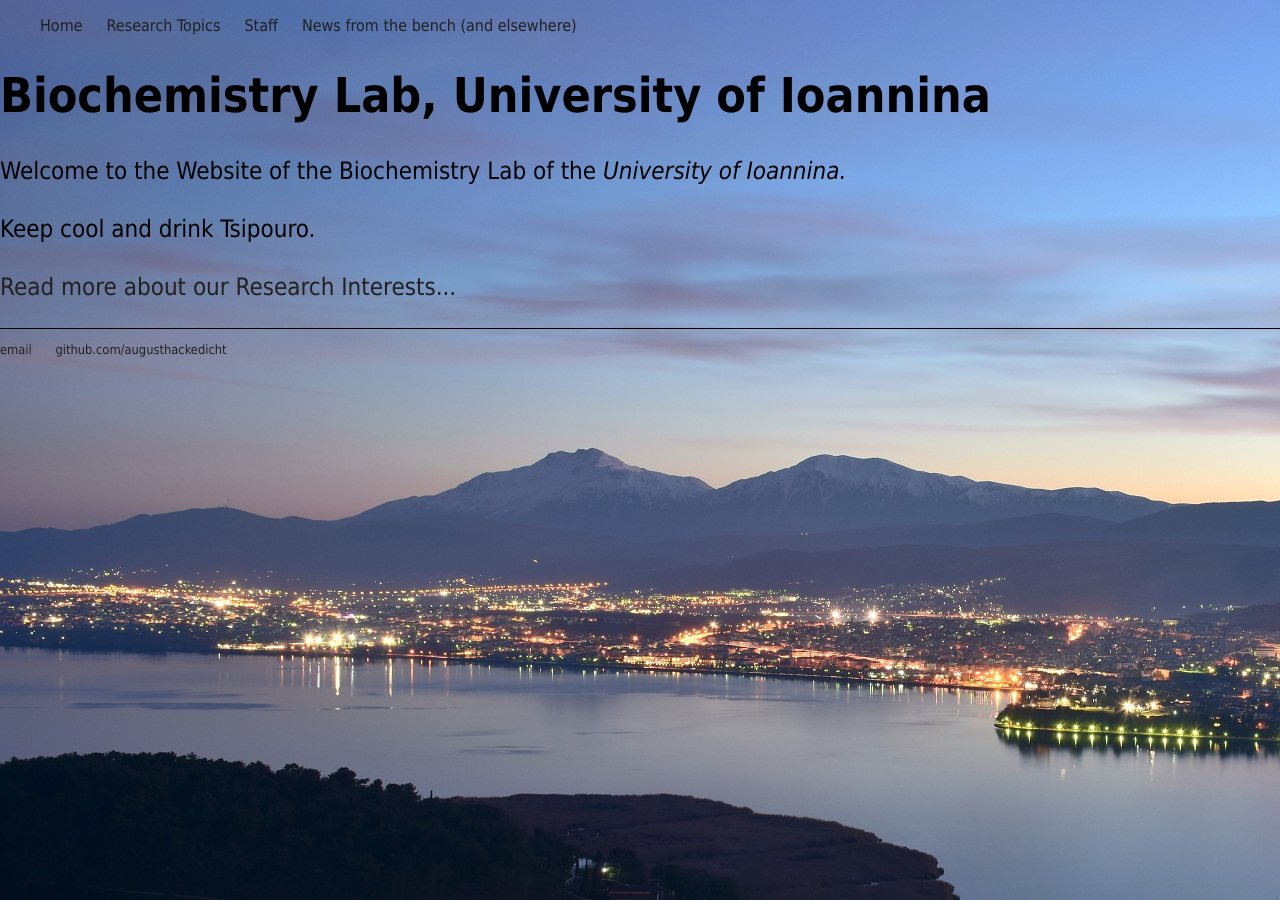
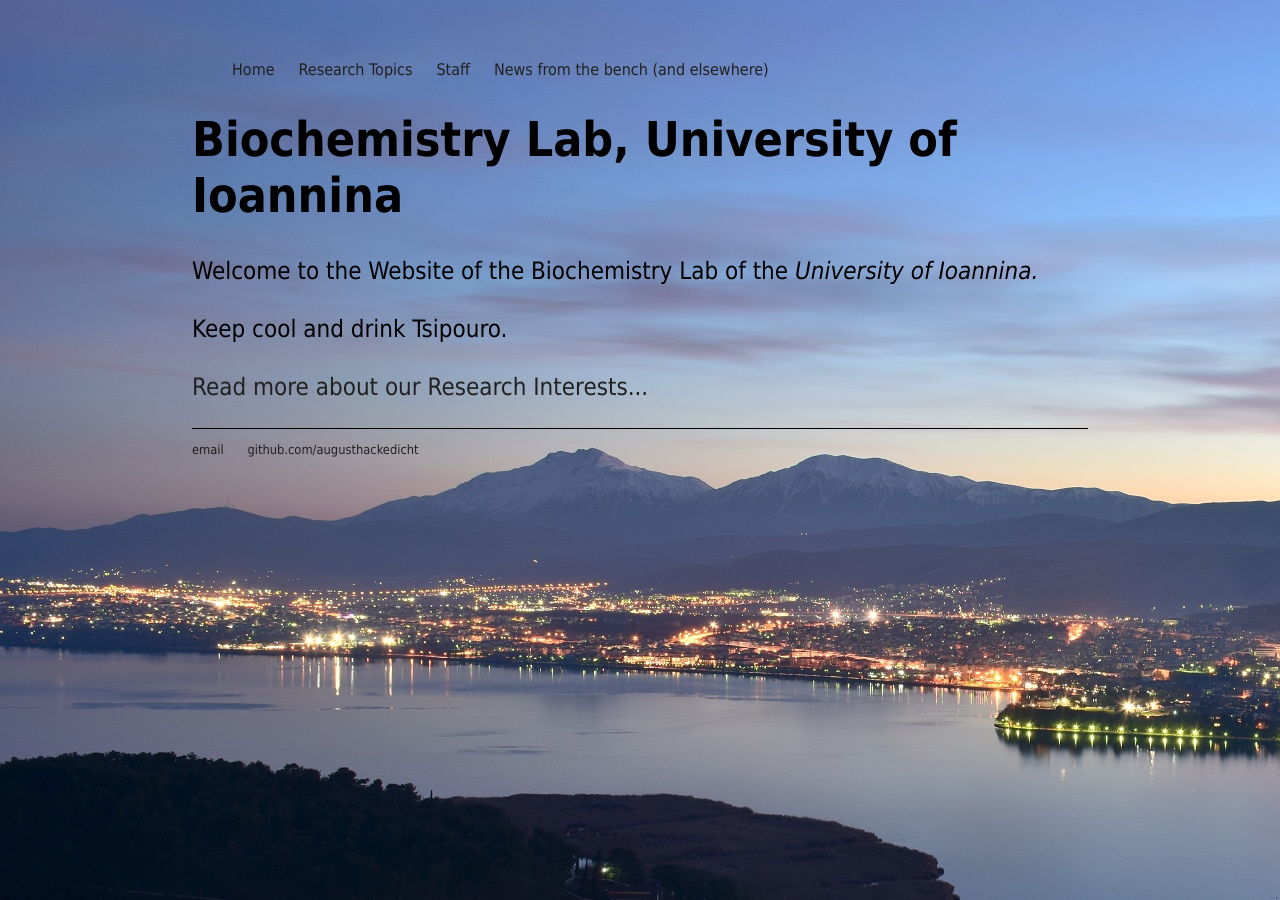
Before and after one commit to augusthackedicht/augusthackedicht.github.io, a Jekyll site: the page built from index.html, in a window 1280 px wide. Built offline with Jekyll 4.4.1, drawn with Linux system fonts in a browser that asks for light colours.

Commit message:
Update main.css

```diff
--- a/css/main.css
+++ b/css/main.css
@@ -14,8 +14,8 @@ div.box {
 
 body {
     background: url(/css/bg2.JPG) repeat fixed top left;
-    margin: 5px auto;
-    width: 100%;
+    margin: 60px auto;
+    width: 70%;
 }
 
 footer ul {
@@ -25,7 +25,7 @@ footer ul {
 
 }
 nav ul,  {
-    width: 50%;
+    width: 100%;
     float: right;
     font-family: 'Tahoma', 'Geneva', 'Sans-Serif';
     padding: 0px;
```
